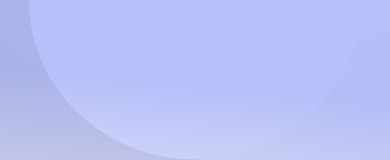
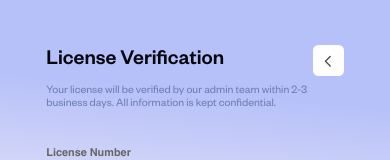
Before and after one commit to OmarSafarini/ancura-mobile-project, a React Native app: screen /LicenseVerification in a window 390 px wide. Before the commit this address had no page. Shown: the top 160 px of the page. Built offline with nearby package versions, Linux system fonts and the light colour scheme.

Commit message:
finishing the navigation

```diff
--- a/src/features/patient/screens/ActivityLog.tsx
+++ b/src/features/patient/screens/ActivityLog.tsx
@@ -61,7 +61,7 @@ const ACTIVITY_DATA = [
     }
 ];
 
-export default function ActivityLog({navigate} : any) {
+export default function ActivityLog() {
     const navigation = useNavigation();
     return (
         <AppBackground variant="clean" style={styles.screen}>
--- a/src/features/patient/screens/LicenseVerification.tsx
+++ b/src/features/patient/screens/LicenseVerification.tsx
@@ -66,7 +66,7 @@ export function LicenseVerification({navigation}: any) {
 
                     <View style={styles.header}>
                         <Text style={styles.title}>License Verification</Text>
-                        <Pressable style={styles.iconWrapper} onPress={() => navigation.navigate('DoctorProfileAndSetting')}>
+                        <Pressable style={styles.iconWrapper} onPress={() => navigation.navigate('DoctorProfileAndSettings')}>
                             <ArrowLeftIcon color={Colors.textDark2} size={scale(18)} />
                         </Pressable>
                     </View>
@@ -145,7 +145,7 @@ export function LicenseVerification({navigation}: any) {
                 <View style={styles.overlay}>
                     <SuccessScreen
                         subtitle="Your account created successfully and ready now."
-                        onPress={() => {setShowSuccess(false); navigation.navigate('DashboardAndCasesScreen')}}
+                        onPress={() => {setShowSuccess(false); navigation.replace('DoctorApp')}}
                     />
                 </View>
             </Modal>
--- a/src/features/patient/screens/PatientAuthScreen.tsx
+++ b/src/features/patient/screens/PatientAuthScreen.tsx
@@ -17,7 +17,7 @@ const genderData = [
   { label: 'Female', value: 'Female' },
 ];
 
-export default function PatientAuthScreen({ navigation }: any) {
+export default function PatientAuthScreen() {
   const [authMode, setAuthMode] = useState<"signin" | "signup">("signin");
 
   const { control, handleSubmit } = useForm({
@@ -31,12 +31,6 @@ export default function PatientAuthScreen({ navigation }: any) {
 
   const onSubmit = (data: any) => {
     console.log("Form Data: ", { mode: authMode, ...data });
-    // Assuming backend connection is successful, navigate to the PatientApp
-    // and replace the current auth stack so the user cannot navigate back
-    navigation.reset({
-      index: 0,
-      routes: [{ name: 'PatientApp' }],
-    });
   };
 
   return (
--- a/src/layout/AuthNavigator.tsx
+++ b/src/layout/AuthNavigator.tsx
@@ -14,7 +14,7 @@ import DoctorForgotPasswordScreen from '../features/doctor/screens/DoctorForgotP
 import DoctorVerificationScreen from '../features/doctor/screens/DoctorVerificationScreen';
 import DoctorNewPasswordScreen from '../features/doctor/screens/DoctorNewPasswordScreen';
 import DoctorProfileAndSettings from '../features/doctor/screens/DoctorProfileAndSetting';
-
+import {LicenseVerification} from '../features/patient/screens/LicenseVerification';
 const Stack = createNativeStackNavigator();
 
 export default function AuthNavigator() {
@@ -38,6 +38,7 @@ export default function AuthNavigator() {
       <Stack.Screen name="DoctorVerificationScreen" component={DoctorVerificationScreen} />
       <Stack.Screen name="DoctorNewPasswordScreen" component={DoctorNewPasswordScreen} />
       <Stack.Screen name="DoctorProfileAndSettings" component={DoctorProfileAndSettings} />
+      <Stack.Screen name="LicenseVerification" component={LicenseVerification} />
     </Stack.Navigator>
   );
 }
--- a/src/layout/DoctorNavigator.tsx
+++ b/src/layout/DoctorNavigator.tsx
@@ -9,7 +9,7 @@ import DoctorHomeScreen from '../features/doctor/screens/DoctorHomeScreen'; // A
 import CaseDetailsAndRepliesScreen from '../features/screens/CaseDetailsAndRepliesScreen';
 import DoctorRepliesScreen from '../features/screens/DoctorRepliesScreen';
 import AllRepliesScreen from '../features/screens/AllRepliesScreen';
-
+import {BaseKnowledge} from '../features/patient/screens/BaseKnowledge';
 // --- Screens for Tab 2 (Activity Log) ---
 import ActivityLogScreen from '../features/patient/screens/ActivityLog';
 
```
Also changed, not shown: package.json (+0 -20 lines), src/features/auth/RoleSelectionScreen.tsx (line endings or trailing spaces), 1 other file (tests, documents, lock files or other folders).
